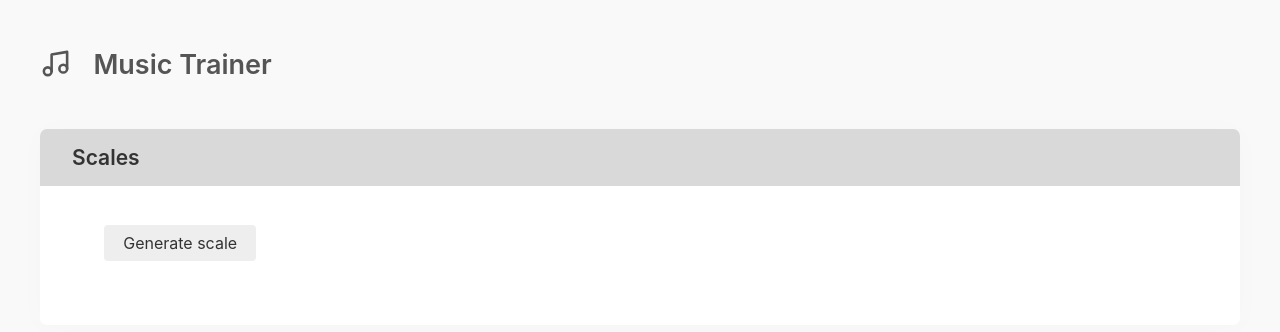
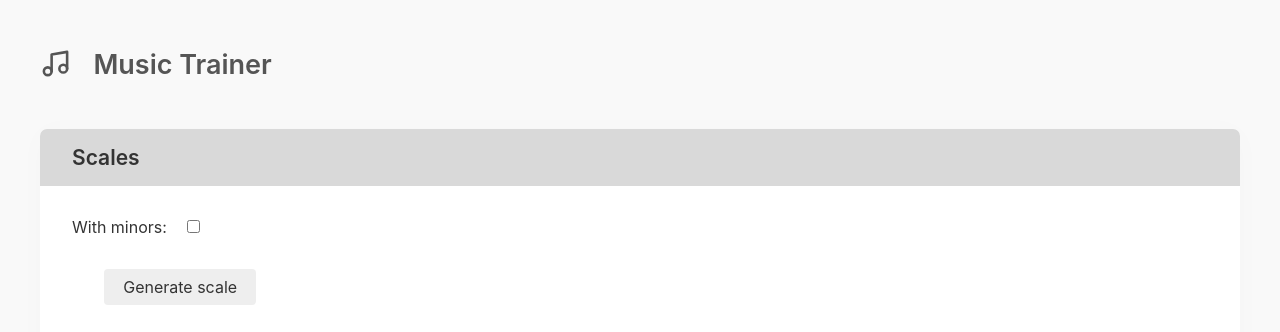
Before and after one commit to arielbk/music-practice, a React (Create React App) app: page / in a window 1280 px wide. Shown: the top 332 px of the page. Built offline with nearby package versions, Linux system fonts and the light colour scheme.

Commit message:
Add scale generate minor settings

```diff
--- a/src/components/Scales.js
+++ b/src/components/Scales.js
@@ -54,21 +54,30 @@ const GenerateButton = styled.div`
   text-align: left;
   `;
 
+const Settings = styled.div`
+  margin: 1.5rem 0 0;
+`;
+
 const ScaleDisplay = styled.h3`
+  margin: 0;
   position: absolute;
   font-size: 42px;
-  right: calc(5% + 2rem);
-  top: 3rem;
+  right: calc(8% + 2rem);
+  top: calc(50% - 10px);
   color: #333;
   width: 60px;
 `;
 
 export default function Scales() {
   const [scale, setScale] = useState();
+  const [withMinors, setWithMinors] = useState(true);
 
+  // todo: generate a random order and cycle through to avoid dupes
   const generateScale = () => {
     const randomIndex = Math.floor(Math.random() * 12);
-    setScale(scales[randomIndex]);
+    let newScale = scales[randomIndex];
+    if (withMinors) newScale += Math.floor(Math.random() * 2) ? 'min' : '';
+    setScale(newScale);
   }
 
   return (
@@ -76,6 +85,10 @@ export default function Scales() {
       <div className="title">
         Scales
       </div>
+      <Settings>
+      <label htmlFor="withMinors" style={{marginRight: 16}}>With minors:</label>
+      <input id="withMinors" name="withMinors" type="checkbox" value={withMinors} onChange={e => setWithMinors(e.target.checked)} />
+      </Settings>
       <GenerateButton onClick={generateScale}>
         Generate scale
       </GenerateButton>
```
